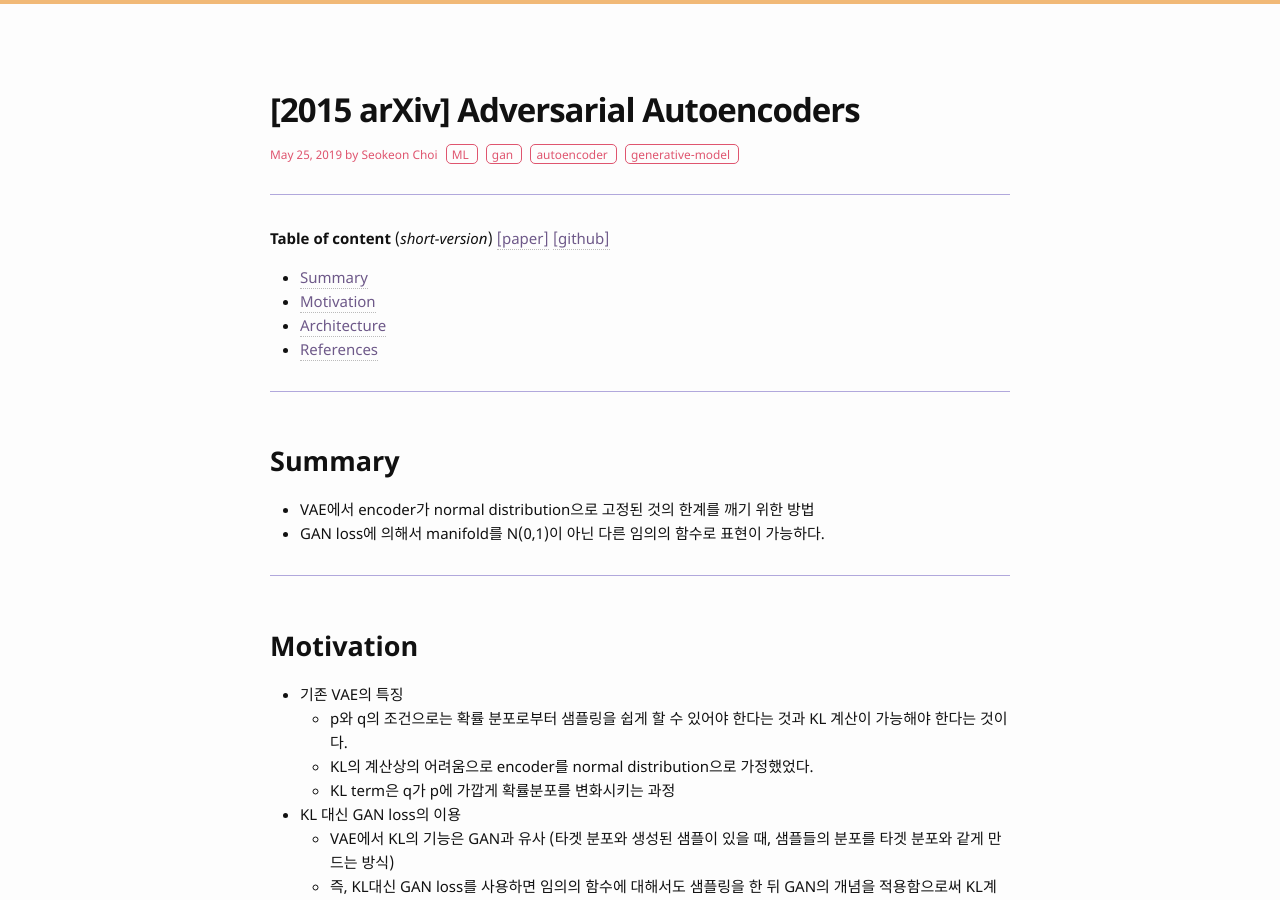
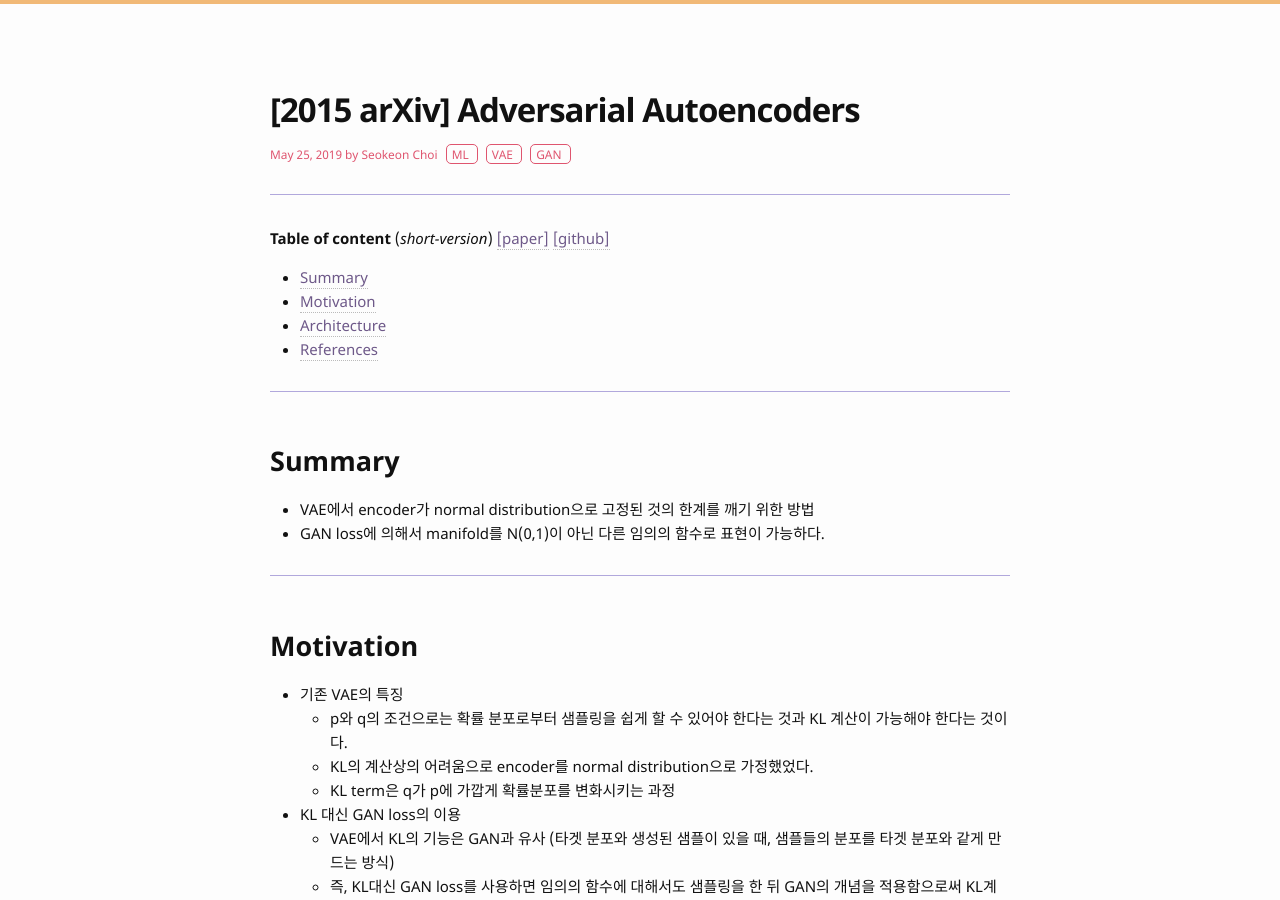
Before and after one commit to bismex/bismex.github.io, a Jekyll site: the page built from _posts/2019-05-25-AAE.md, in a window 1280 px wide and 900 px high. Built offline with Jekyll 4.4.1, drawn with Linux system fonts in a browser that asks for light colours; formulas are drawn with MathJax 3.

Commit message:
Update 2019-05-25-AAE.md

```diff
--- a/_posts/2019-05-25-AAE.md
+++ b/_posts/2019-05-25-AAE.md
@@ -2,7 +2,7 @@
 layout: post
 title: "[2015 arXiv] Adversarial Autoencoders"
 date: 2019-05-25 16:40:00
-tags: ML gan autoencoder generative-model
+tags: ML VAE GAN
 ---
 
 <!--more-->
```
